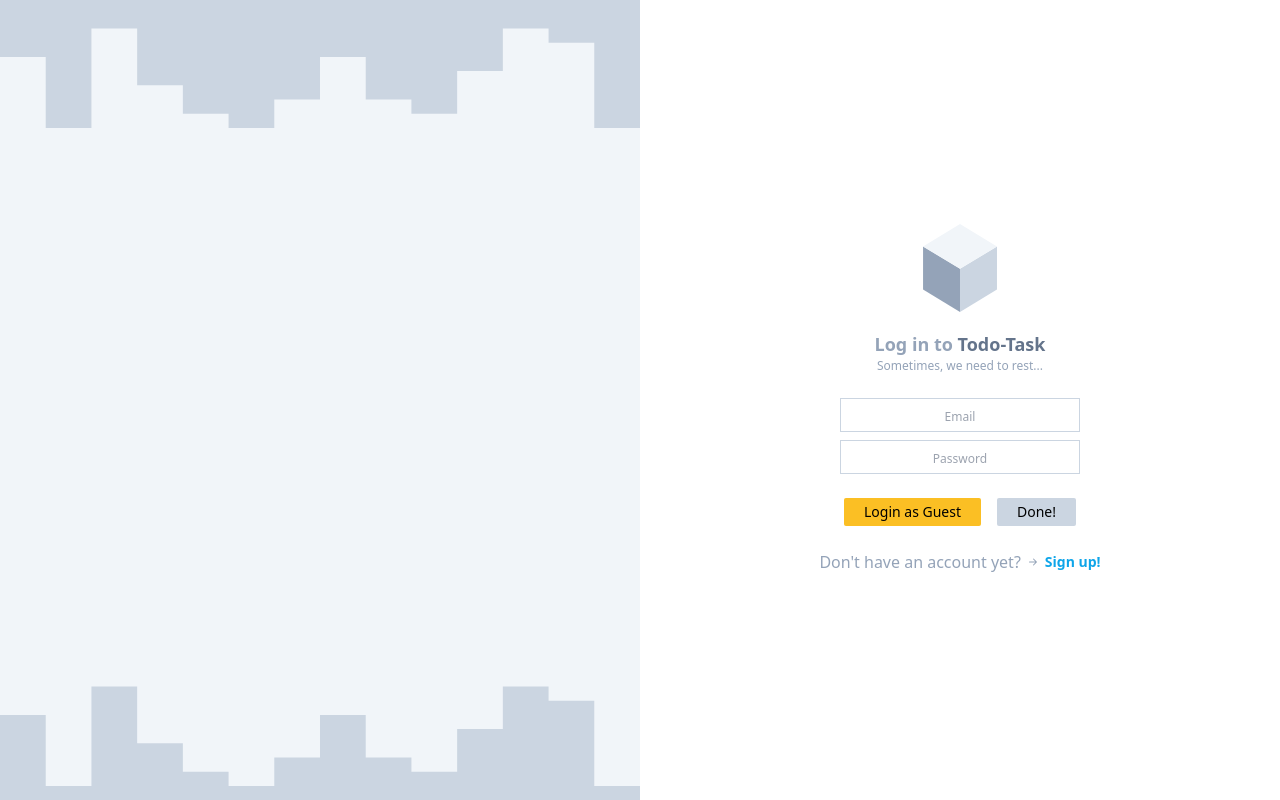
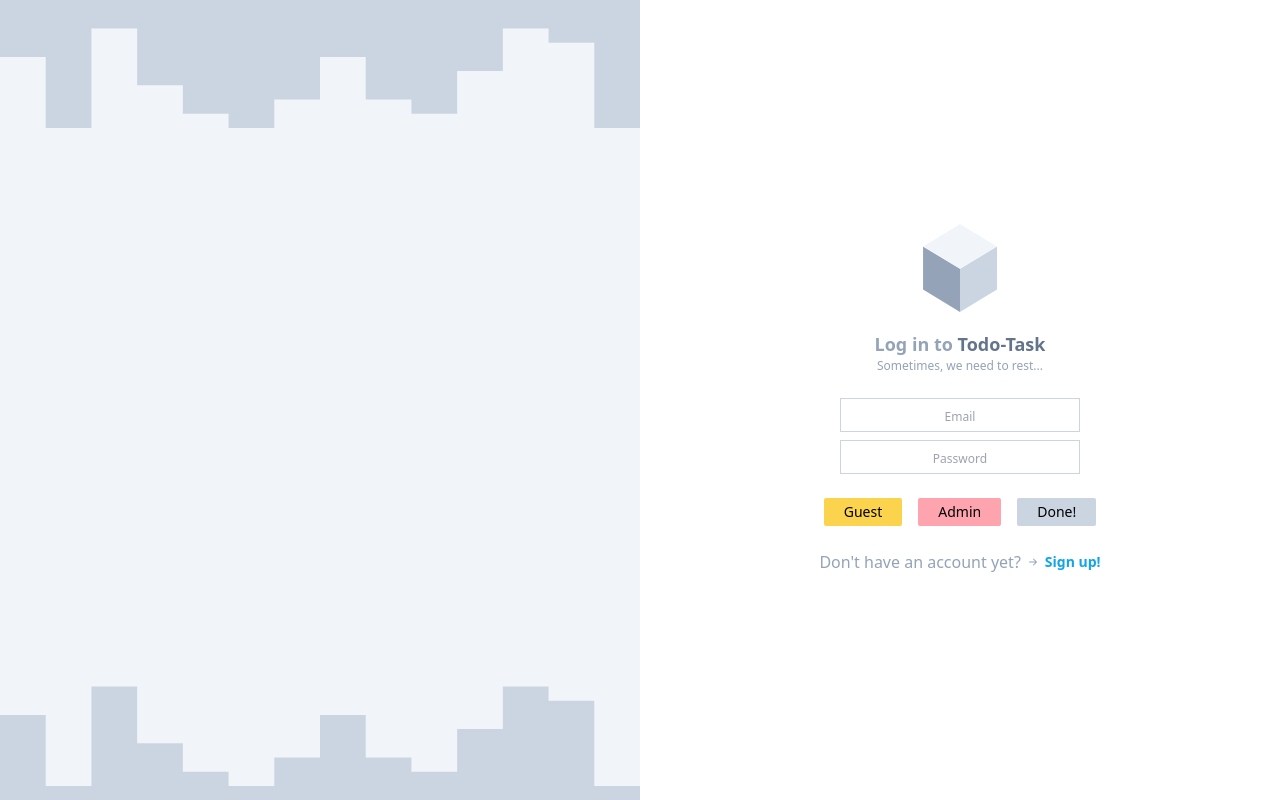
Before and after one commit to DoHuy5360/todo-task, a React (Create React App) app in the folder client/: page /setting in a window 1280 px wide. Built offline with nearby package versions, Linux system fonts and the light colour scheme; no server answers.

Commit message:
Fix small Login UI

```diff
--- a/client/src/components/test/Login.js
+++ b/client/src/components/View/auth/Login.js
@@ -1,8 +1,8 @@
 import { useRef, useState } from "react";
 import { BsArrowRightShort } from "react-icons/bs";
-import { Logo, Wave } from "../image/Image";
-import BROWSER from "./class/BROWSER";
-import COOKIES from "./class/COOKIES";
+import { Logo, Wave } from "../../image/Image";
+import BROWSER from "../../test/class/BROWSER";
+import COOKIES from "../../test/class/COOKIES";
 function Login() {
 	const [login, SetLogin] = useState(true);
 	const formName = login ? { main: "Sign up", reverse: "Log in", exist: "Don't have an account yet?", slogan: "Sometimes, we need to rest..." } : { main: "Log in", reverse: "Sign up", exist: "Already have an account?", slogan: "Work, work more, work forever!" };
@@ -53,9 +53,13 @@ function Login() {
 				});
 		}
 	}
-	function fastFill() {
+	function fastFillG() {
 		emailForm.current.value = "guest@gmail.com";
 		password.current.value = "IamHacker123";
+	}
+	function fastFillA() {
+		emailForm.current.value = "token@gmail.com";
+		password.current.value = "0123456789";
 	}
 	return (
 		<form onSubmit={requestAuth} className={[login ? "flex-row-reverse" : "flex-row", "select-none flex"].join(" ")}>
@@ -76,20 +80,17 @@ function Login() {
 						<input ref={emailForm} className="text-center w-60 p-1 border border-solid border-slate-300 outline-none placeholder:text-xs selection:bg-slate-300 text-slate-500 focus:placeholder:text-transparent" placeholder="Email" type="email" spellCheck="false" required />
 						<input ref={password} className="text-center w-60 p-1 border border-solid border-slate-300 outline-none placeholder:text-xs selection:bg-slate-300 text-slate-500 focus:placeholder:text-transparent" minLength="10" maxLength="20" placeholder="Password" type="password" spellCheck="false" required />
 					</div>
-					<div className="flex gap-4 items-center">
-						<button className="bg-amber-400 text-sm rounded-sm px-5 py-1" onClick={fastFill} type="button">
-							Login as Guest
-						</button>
-						<button className="text-sm px-5 py-1 rounded-sm bg-slate-300 cursor-pointer hover:bg-slate-200" type="submit">
-							Done!
-						</button>
+					<div className="flex flex-wrap gap-4 items-center">
+						<input value="Guest" className="bg-amber-300 rounded-sm px-5 py-1 text-sm cursor-pointer hover:bg-amber-200 active:bg-amber-300 transition-colors" onClick={fastFillG} type="button" />
+						<input value="Admin" className="bg-rose-300 rounded-sm px-5 py-1 text-sm cursor-pointer hover:bg-rose-200 active:bg-rose-300 transition-colors" onClick={fastFillA} type="button" />
+						<input value="Done!" className="bg-slate-300 rounded-sm px-5 py-1 text-sm cursor-pointer hover:bg-slate-200 active:bg-slate-300 transition-colors" type="submit" />
 					</div>
 					<div className="flex gap-1 items-center">
 						<div className="flex gap-1 items-center text-slate-400">
 							<div>{formName.exist}</div>
 							<BsArrowRightShort />
 						</div>
-						<div onClick={() => SetLogin((pre) => (pre ? false : true))} className="text-sm font-bold text-sky-500 hover:text-sky-600">
+						<div onClick={() => SetLogin((pre) => (pre ? false : true))} className="cursor-pointer text-sm font-bold text-sky-500 hover:text-sky-600">
 							{formName.main}!
 						</div>
 					</div>
```
Also changed, not shown: client/src/components/test/Authentication.js (+1 -1 lines).
